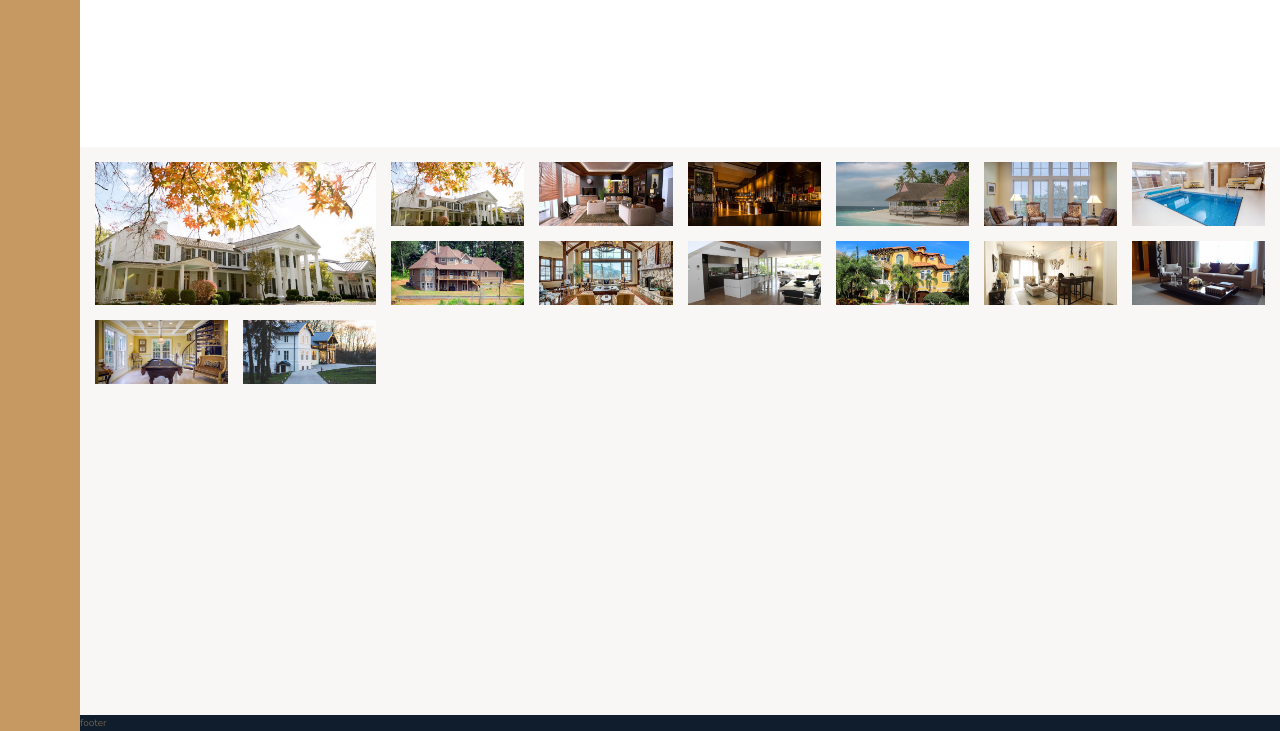
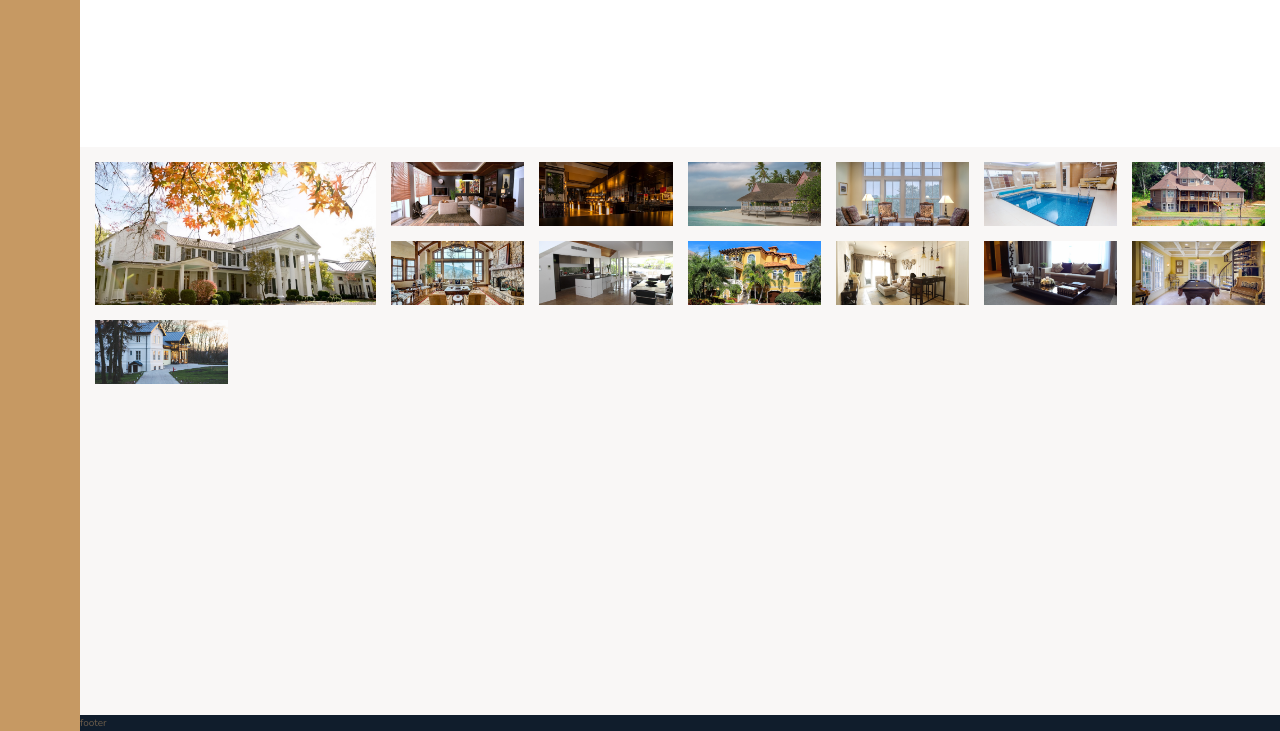
Before and after one commit to MarcinSoltysik/html-css-practice, a website: page 05-web-css-grid-layouts/index.html in a window 1280 px wide. Shown: the part 2918-3649 px from the top of the page. Drawn offline with nearby package versions, Linux system fonts and the light colour scheme.

Commit message:
feat(web-css-grid): FIX img tag

```diff
--- a/05-web-css-grid-layouts/index.html
+++ b/05-web-css-grid-layouts/index.html
@@ -303,72 +303,74 @@
       </div>
     </section>
     <section class="gallery">
+      <!-- <figure class="gallery__item gallery__item--1">
+        <img src="img/gal-1.jpeg" alt="Gallery image 1" class="gallery__img" />
+      </figure> -->
+
       <figure class="gallery__item gallery__item--1">
         <img src="img/gal-1.jpeg" alt="Gallery image 1" class="gallery__img" />
       </figure>
-
-      <figure class="gallery__item galllery__item--1">
-        <img src="img/gal-1.jpeg" alt="Gallery image 1" class="gallery__img" />
-      </figure>
-      <figure class="gallery__item galllery__item--2">
+      <figure class="gallery__item gallery__item--2">
         <img src="img/gal-2.jpeg" alt="Gallery image 2" class="gallery__img" />
       </figure>
-      <figure class="gallery__item galllery__item--3">
+      <figure class="gallery__item gallery__item--3">
         <img src="img/gal-3.jpeg" alt="Gallery image 3" class="gallery__img" />
       </figure>
-      <figure class="gallery__item galllery__item--4">
+      <figure class="gallery__item gallery__item--4">
         <img src="img/gal-4.jpeg" alt="Gallery image 4" class="gallery__img" />
       </figure>
-      <figure class="gallery__item galllery__item--5">
+      <figure class="gallery__item gallery__item--5">
         <img src="img/gal-5.jpeg" alt="Gallery image 5" class="gallery__img" />
       </figure>
-      <figure class="gallery__item galllery__item--6">
+      <figure class="gallery__item gallery__item--6">
         <img src="img/gal-6.jpeg" alt="Gallery image 6" class="gallery__img" />
       </figure>
-      <figure class="gallery__item galllery__item--7">
+      <figure class="gallery__item gallery__item--7">
         <img src="img/gal-7.jpeg" alt="Gallery image 7" class="gallery__img" />
       </figure>
-      <figure class="gallery__item galllery__item--8">
+      <figure class="gallery__item gallery__item--8">
         <img src="img/gal-8.jpeg" alt="Gallery image 8" class="gallery__img" />
       </figure>
-      <figure class="gallery__item galllery__item--9">
+      <figure class="gallery__item gallery__item--9">
         <img src="img/gal-9.jpeg" alt="Gallery image 9" class="gallery__img" />
       </figure>
-      <figure class="gallery__item galllery__item--10">
+      <figure class="gallery__item gallery__item--10">
         <img
           src="img/gal-10.jpeg"
           alt="Gallery image 10"
           class="gallery__img"
         />
       </figure>
-      <figure class="gallery__item galllery__item--11">
+      <figure class="gallery__item gallery__item--11">
         <img
           src="img/gal-11.jpeg"
           alt="Gallery image 11"
           class="gallery__img"
         />
       </figure>
-      <figure class="gallery__item galllery__item--12">
+      <figure class="gallery__item gallery__item--12">
         <img
           src="img/gal-12.jpeg"
           alt="Gallery image 12"
           class="gallery__img"
         />
       </figure>
-      <figure class="gallery__item galllery__item--13">
+      <figure class="gallery__item gallery__item--13">
         <img
           src="img/gal-13.jpeg"
           alt="Gallery image 13"
           class="gallery__img"
         />
       </figure>
-      <figure class="gallery__item galllery__item--14">
+      <figure class="gallery__item gallery__item--14">
         <img
           src="img/gal-14.jpeg"
           alt="Gallery image 14"
           class="gallery__img"
         />
       </figure>
+
+      <!-- <img src="img/gal-2.jpeg" alt="Gallery image 2" class="gallery__img" /> -->
     </section>
     <footer class="footer">footer</footer>
   </body>
```
